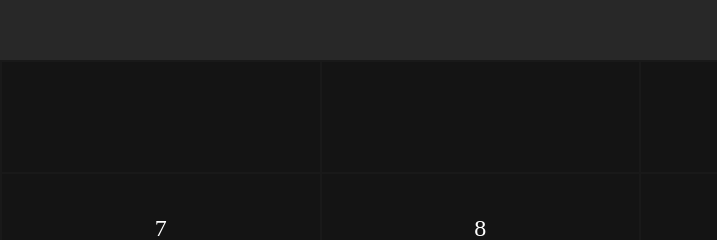
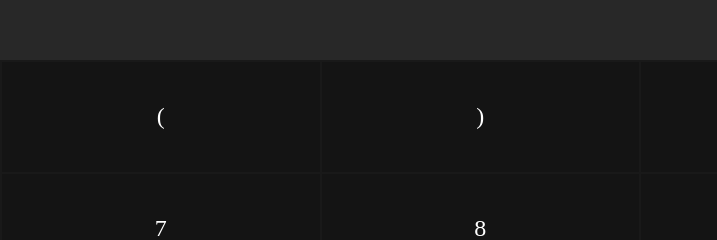
Before and after one commit to ErayAlish/Calculator_, a plain HTML site: page index.html in a window 1280 px wide. Shown: the part 180-420 px from the top of the page, 0-717 px from the left. Drawn offline with Linux system fonts and the light colour scheme.

Commit message:
finished.

```diff
--- a/index.html
+++ b/index.html
@@ -40,8 +40,8 @@
 
     <table>
         <tr>
-            <td></td>
-            <td></td>
+            <td onclick="appendOperation(' ( ')" class="highlight">(</td>
+            <td onclick="appendOperation(' ) ')" class="highlight">)</td>
             <td></td>
             <td onclick="deleteLast()">DEL</td>
 
```
